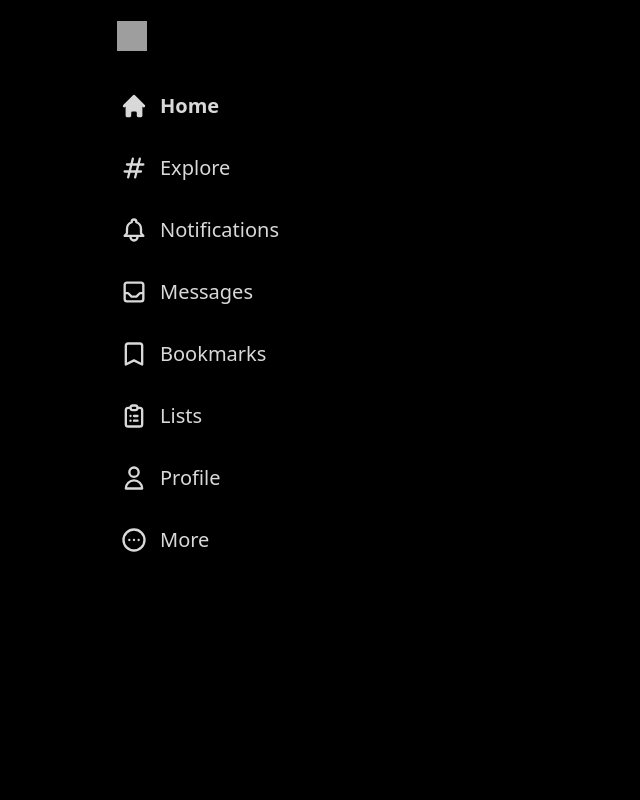
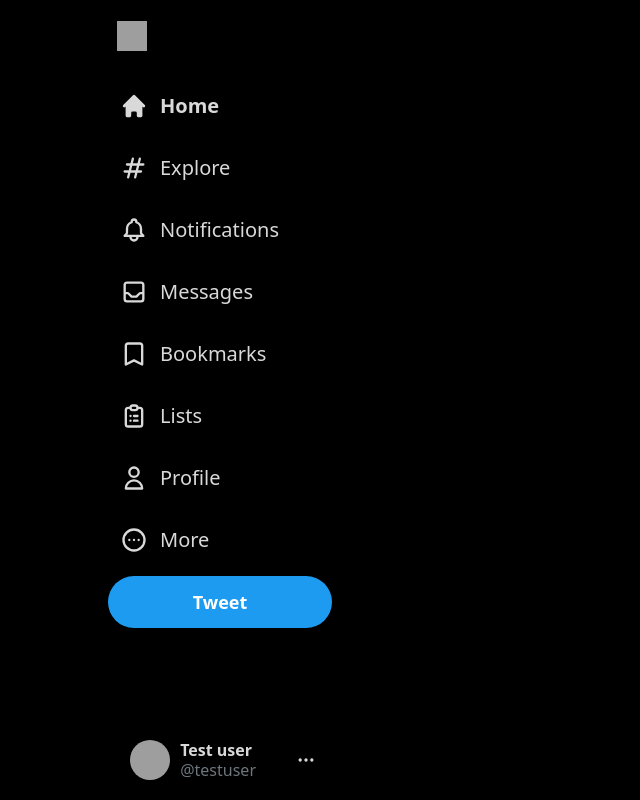
Before and after one commit to mbakin/twitter-clone, a Next.js app: page / in a window 1280 px wide. Shown: the whole page, without its empty margins (0-640 px from the left). Built offline with nearby package versions, Linux system fonts and the light colour scheme; grey boxes are pictures that could not be loaded.

Commit message:
add styles for `Tweet` button and user icon button in bottom

```diff
--- a/components/Sidebar.js
+++ b/components/Sidebar.js
@@ -29,6 +29,15 @@
         <SidebarLink text="Profile" Icon={UserIcon} />
         <SidebarLink text="More" Icon={DotsCircleHorizontalIcon} />
       </div>
+      <button className="hidden xl:inline ml-auto bg-[#1d9bf0] text-white rounded-full w-56 h-[52px] text-lg font-bold shadow-md hover:bg-[#1a8cd8]">Tweet</button>
+      <div className="text-[#d9d9d9] flex items-center justify-center hoverAnimation xl:ml-auto  mt-auto">
+        <img src="https://pbs.twimg.com/profile_images/1252531684353998848/6R0-p1Vf_400x400.jpg" className="h-10 w-10 rounded-full xl:mr-2.5" alt="user-icon" />
+        <div className="hidden xl:inline leading-5">
+          <h4 className="font-bold">Test user</h4>
+          <p className="text-[#6e767d]">@testuser</p>
+        </div>
+        <DotsHorizontalIcon className="h-5 hidden xl:inline ml-10" />
+      </div>
     </div>
   );
 }
```
